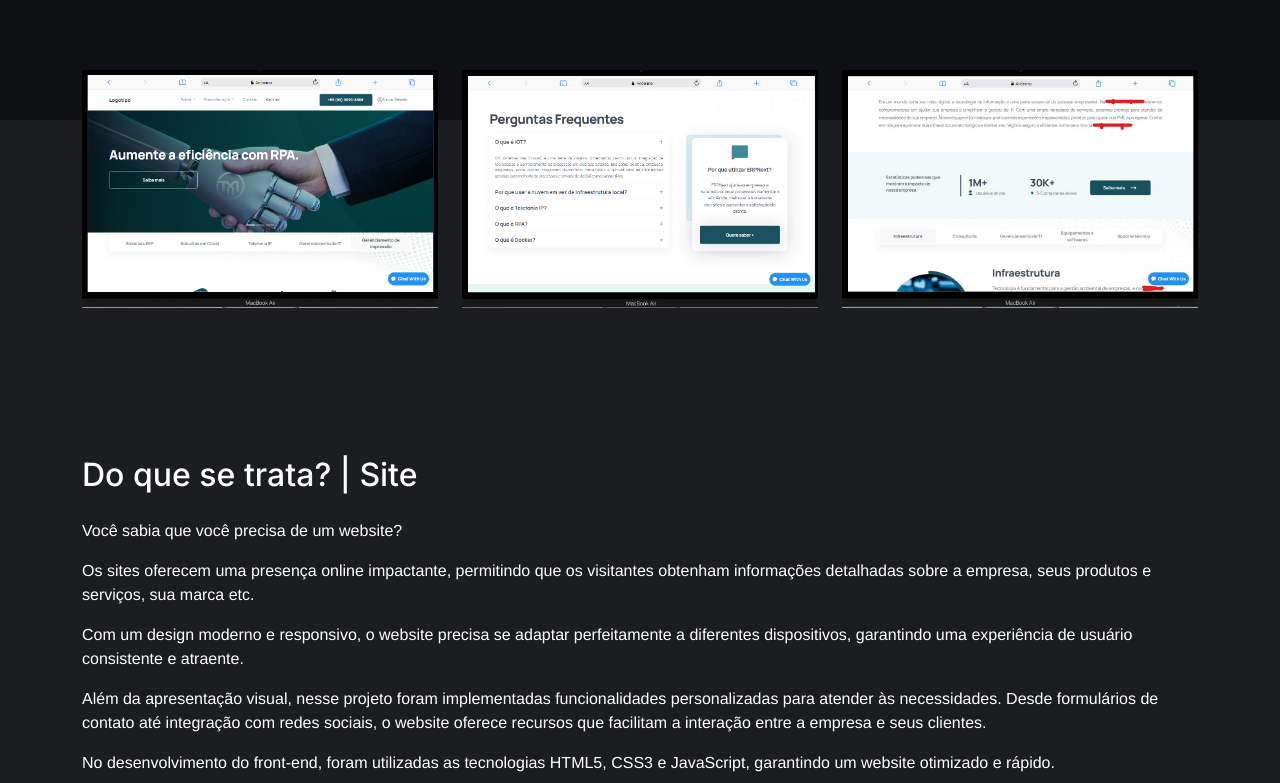
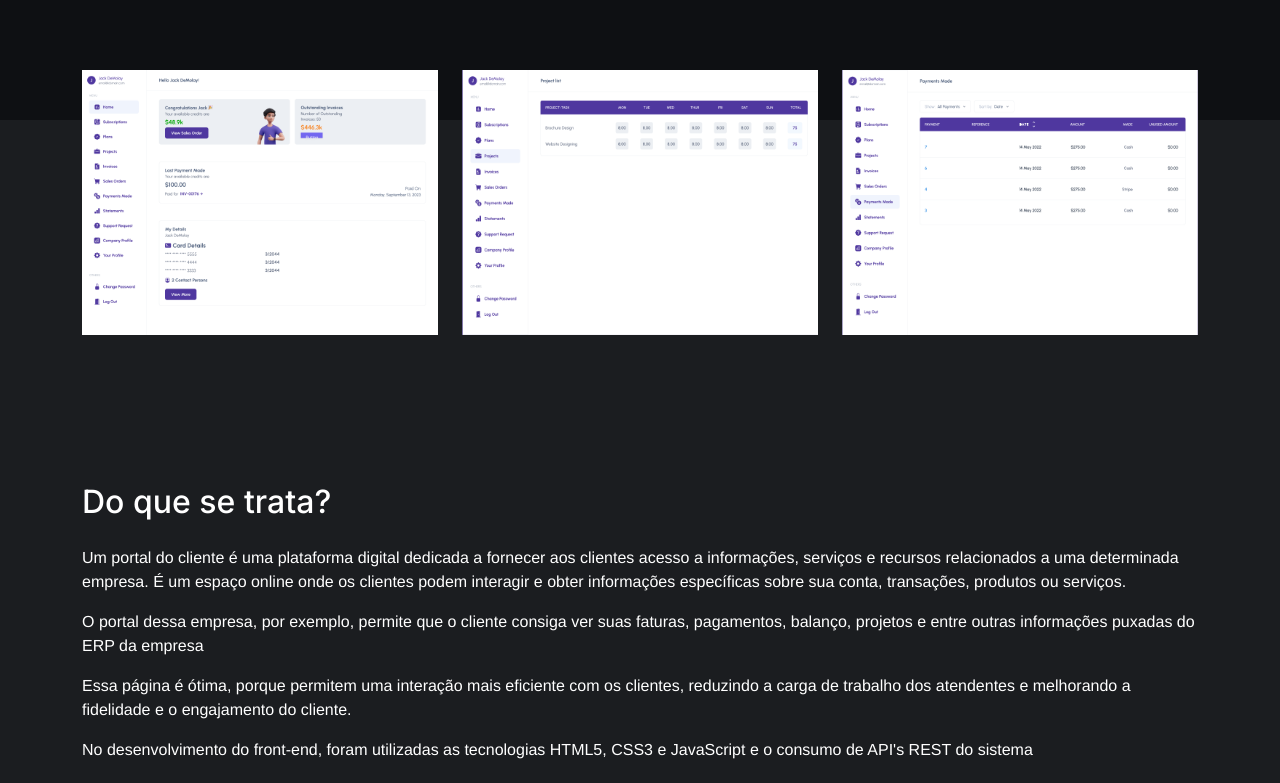
Before and after one commit to valdir-amaral/portfolio, a plain HTML site: page portal.html in a window 1280 px wide. Shown: the part 287-1070 px from the top of the page. Drawn offline with nearby package versions, Linux system fonts and the light colour scheme.

Commit message:
portal project page

```diff
--- a/portal.html
+++ b/portal.html
@@ -50,7 +50,7 @@
         <div class="container">
           <div class="row">
             <div class="col-12">
-              <h1 class="hero-title m-auto text-center">Websites - Apresentação </h1>
+              <h1 class="hero-title m-auto text-center">Portal do cliente </h1>
 
             </div>
           </div>
@@ -60,20 +60,20 @@
     <section class="pushup">
         <div class="container">
             <div class="cards-flex row">
-                <img class="mb-5 col-md-12 col-lg-4" src="./assets/img/tmx/shot.png" alt="">
-                <img class="mb-5 col-md-12 col-lg-4" src="./assets/img/tmx/shot1.png" alt="">
-                <img class="mb-5 col-md-12 col-lg-4" src="./assets/img/tmx/shot2.jpg" alt="">
+                <img class="mb-5 col-md-12 col-lg-4" src="./assets/img/pt/shot.png" alt="">
+                <img class="mb-5 col-md-12 col-lg-4" src="./assets/img/pt/shot1.png" alt="">
+                <img class="mb-5 col-md-12 col-lg-4" src="./assets/img/pt/shot2.png" alt="">
             </div>
             <div class="cards-swiper swiper">
                 <div class="swiper-wrapper">
                     <div class="swiper-slide">
-                        <img class="w-100" src="./assets/img/tmx/shot.png" alt="">
+                        <img class="w-100" src="./assets/img/pt/shot.png" alt="">
                     </div>
                     <div class="swiper-slide">
-                        <img class="w-100" src="./assets/img/tmx/shot1.png" alt="">
+                        <img class="w-100" src="./assets/img/pt/shot1.png" alt="">
                     </div>
                     <div class="swiper-slide">
-                        <img class="w-100" src="./assets/img/tmx/shot2.jpg" alt="">
+                        <img class="w-100" src="./assets/img/pt/shot2.png" alt="">
                     </div>
 
 
@@ -83,16 +83,14 @@
             </div>
 
             <div class="sobre">
-                <h2 class="mb-4">Do que se trata? | Site</h2>
+                <h2 class="mb-4">Do que se trata?</h2>
 
-                <p class="text-corpo">Você sabia que você precisa de um website?</p>
-                <p class="text-corpo">Os sites oferecem uma presença online impactante, permitindo que os visitantes obtenham informações detalhadas sobre a empresa, seus produtos e serviços, sua marca etc.</p>
-                <p class="text-corpo">Com um design moderno e responsivo, o website precisa se adaptar perfeitamente a diferentes dispositivos, garantindo uma experiência de usuário consistente e atraente.</p>
-                <p class="text-corpo">Além da apresentação visual, nesse projeto foram implementadas funcionalidades personalizadas para atender às necessidades. Desde formulários de contato até integração com redes sociais, o website oferece recursos que facilitam a interação entre a empresa e seus clientes.</p>
-                <p class="text-corpo">No desenvolvimento do front-end, foram utilizadas as tecnologias HTML5, CSS3 e JavaScript, garantindo um website otimizado e rápido.</p>
-                <p class="text-corpo">A arquitetura do website foi projetada para aprimorar a otimização para mecanismos de busca (SEO), permitindo uma maior visibilidade nos resultados de pesquisa e atraindo mais tráfego qualificado.</p>
+                <p class="text-corpo">Um portal do cliente é uma plataforma digital dedicada a fornecer aos clientes acesso a informações, serviços e recursos relacionados a uma determinada empresa. É um espaço online onde os clientes podem interagir e obter informações específicas sobre sua conta, transações, produtos ou serviços.</p>
+                <p class="text-corpo">O portal dessa empresa, por exemplo, permite que o cliente consiga ver suas faturas, pagamentos, balanço, projetos e entre outras informações puxadas do ERP da empresa</p>
+                <p class="text-corpo">Essa página é ótima, porque permitem uma interação mais eficiente com os clientes, reduzindo a carga de trabalho dos atendentes e melhorando a fidelidade e o engajamento do cliente.</p>
+                <p class="text-corpo">No desenvolvimento do front-end, foram utilizadas as tecnologias HTML5, CSS3 e JavaScript e o consumo de API's REST do sistema</p>
                 <p class="mt-4 mb-4 text-corpo">*Informações referentes à empresa foram ocultadas por motivos de confidencialidade</p>
-                <a class="btn btn-hero" href="./portal">Próximo projeto</a>
+                <a class="btn btn-hero" href="./website-2">Próximo projeto</a>
             </div>
         </div>
     </section>
```
Also changed, not shown: assets/img/pt/shot.png (added), assets/img/pt/shot1.png (added), assets/img/pt/shot2.png (added).
